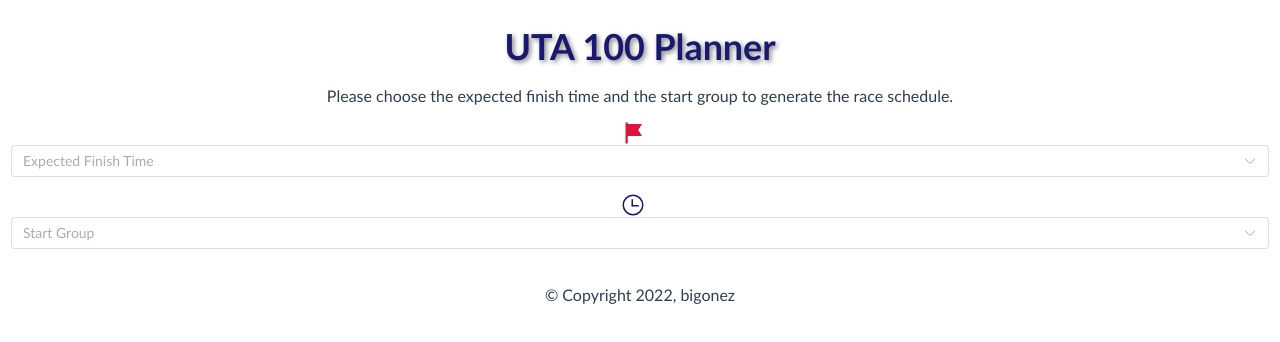
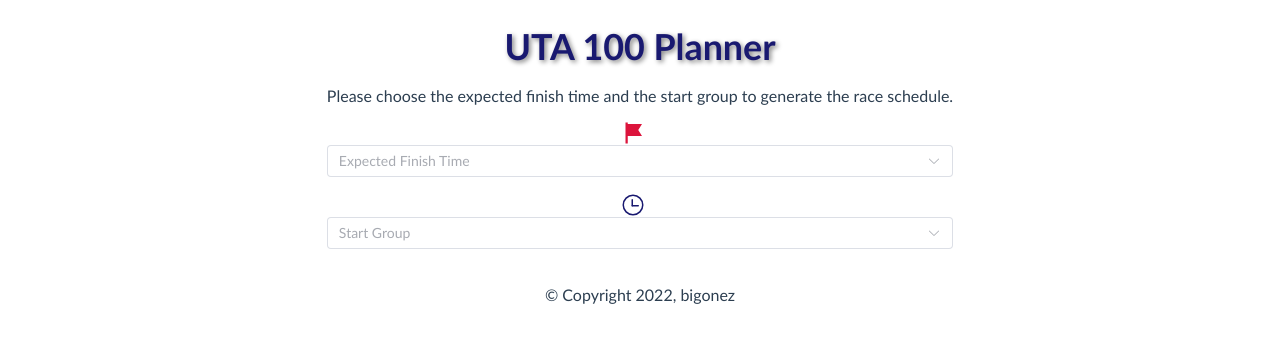
Before and after one commit to bigonez/utaplanner, a Vue app: page / in a window 1280 px wide. Shown: the top 342 px of the page. Built offline with nearby package versions, Linux system fonts and the light colour scheme; the HTML template or start-up script is replaced by a standard one.

Commit message:
Setup max width.
. setup the max width of main.

```diff
--- a/src/components/UtaPlanner.vue
+++ b/src/components/UtaPlanner.vue
@@ -292,6 +292,8 @@ export default {
 }
 .el-main {
   padding: 20px 3px;
+  max-width: 1200px;
+  margin: 0px auto;
 }
 .el-main p {
   margin-bottom: 0px;
```
